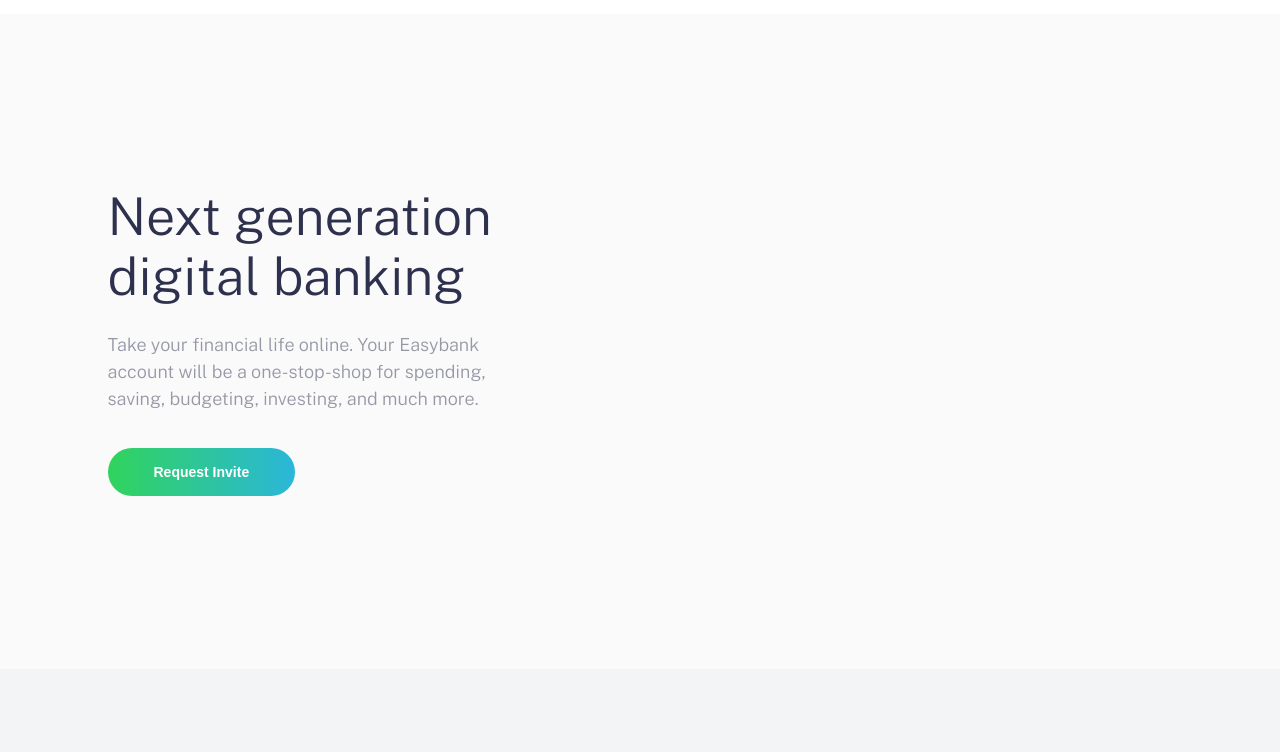
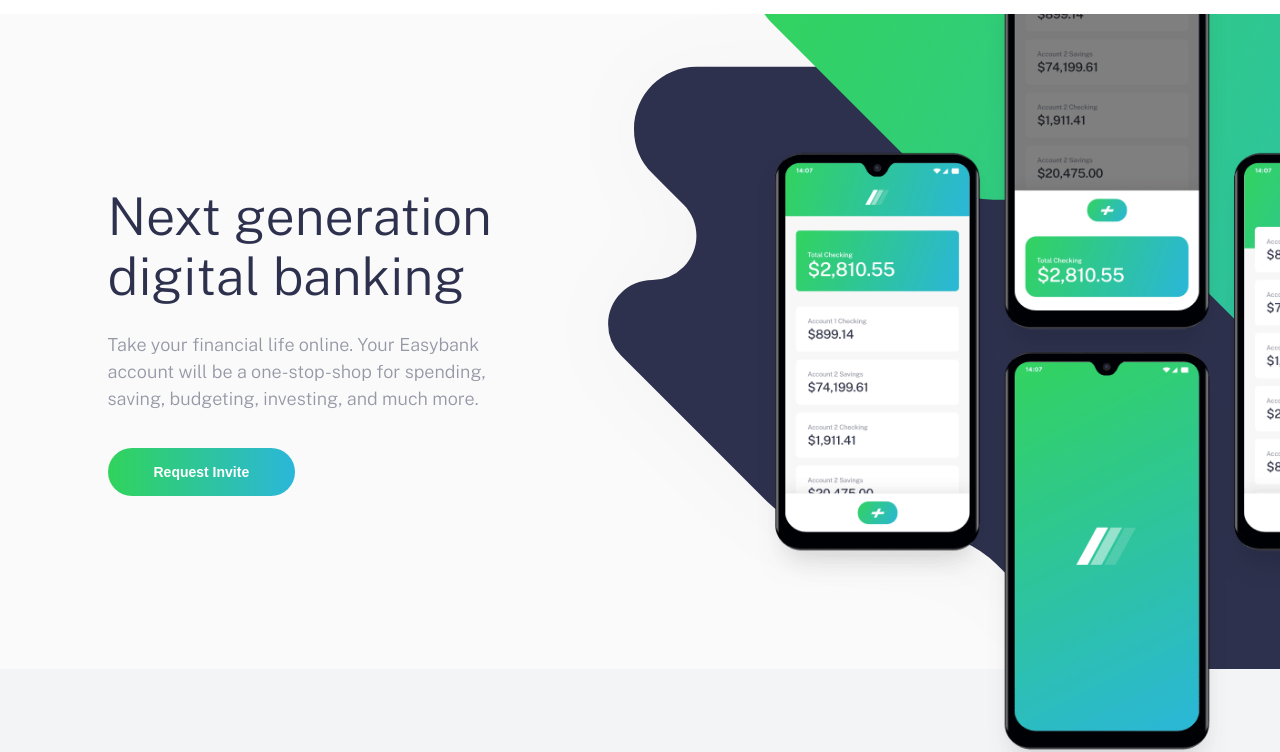
Before and after one commit to hkundnani/bank-landing-page, a plain HTML site: page index.html in a window 1280 px wide. Shown: the part 68-820 px from the top of the page. Drawn offline with nearby package versions, Linux system fonts and the light colour scheme; the site is published under a folder, as on GitHub Pages, so addresses that start at the root find nothing.

Commit message:
Fix background image issue

```diff
--- a/style.css
+++ b/style.css
@@ -265,7 +265,7 @@ button:hover::before,
 }
 .hero .hero__image {
   position: relative;
-  background-image: url("/images/bg-intro-mobile.svg");
+  background-image: url("./images/bg-intro-mobile.svg");
   background-size: cover;
   background-repeat: no-repeat;
   background-position: 50% 46%;
@@ -276,7 +276,7 @@ button:hover::before,
   content: "";
   position: absolute;
   height: 100%;
-  background-image: url("/images/image-mockups.png");
+  background-image: url("./images/image-mockups.png");
   background-repeat: no-repeat;
   background-position: 50% 88%;
   width: 100%;
@@ -485,7 +485,7 @@ button:hover::before,
     content: "";
     position: absolute;
     height: 100%;
-    background-image: url("/images/bg-intro-desktop.svg");
+    background-image: url("./images/bg-intro-desktop.svg");
     background-repeat: no-repeat;
     background-position: center bottom;
     width: 160%;
```
